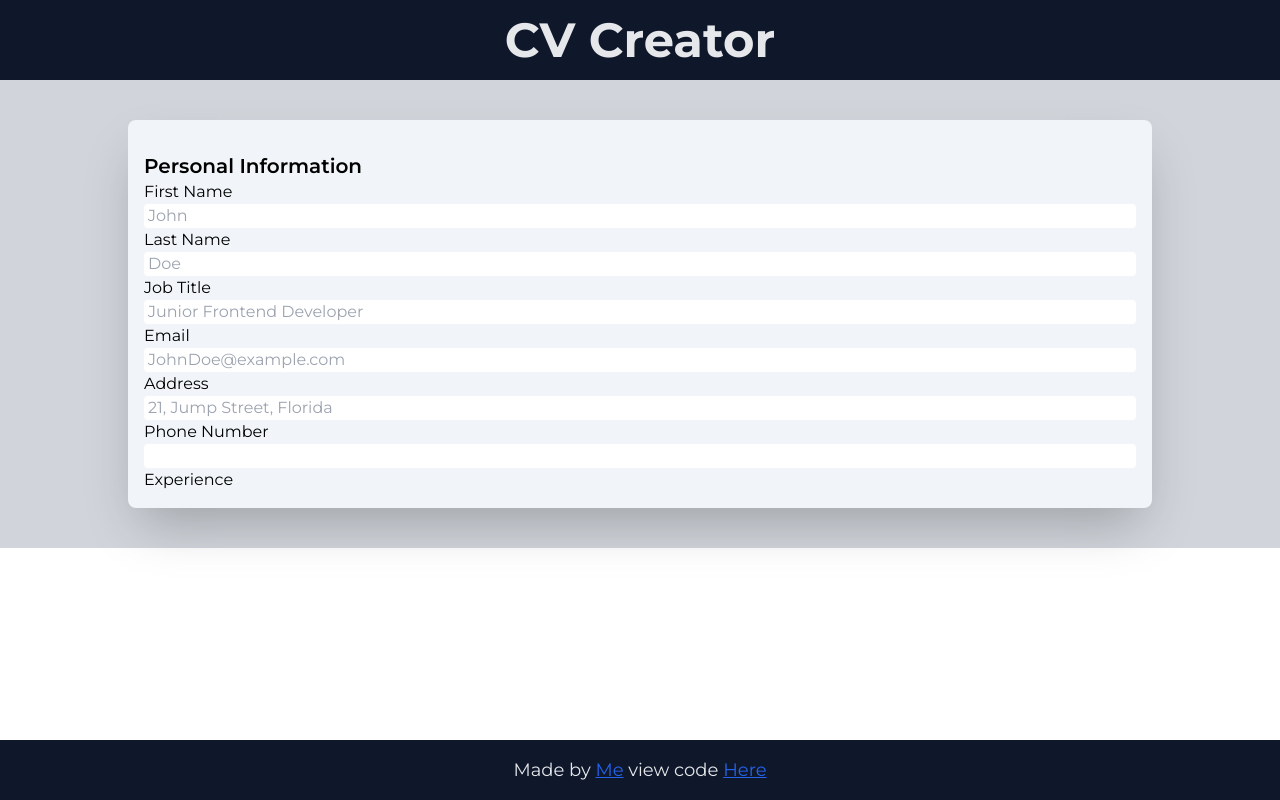
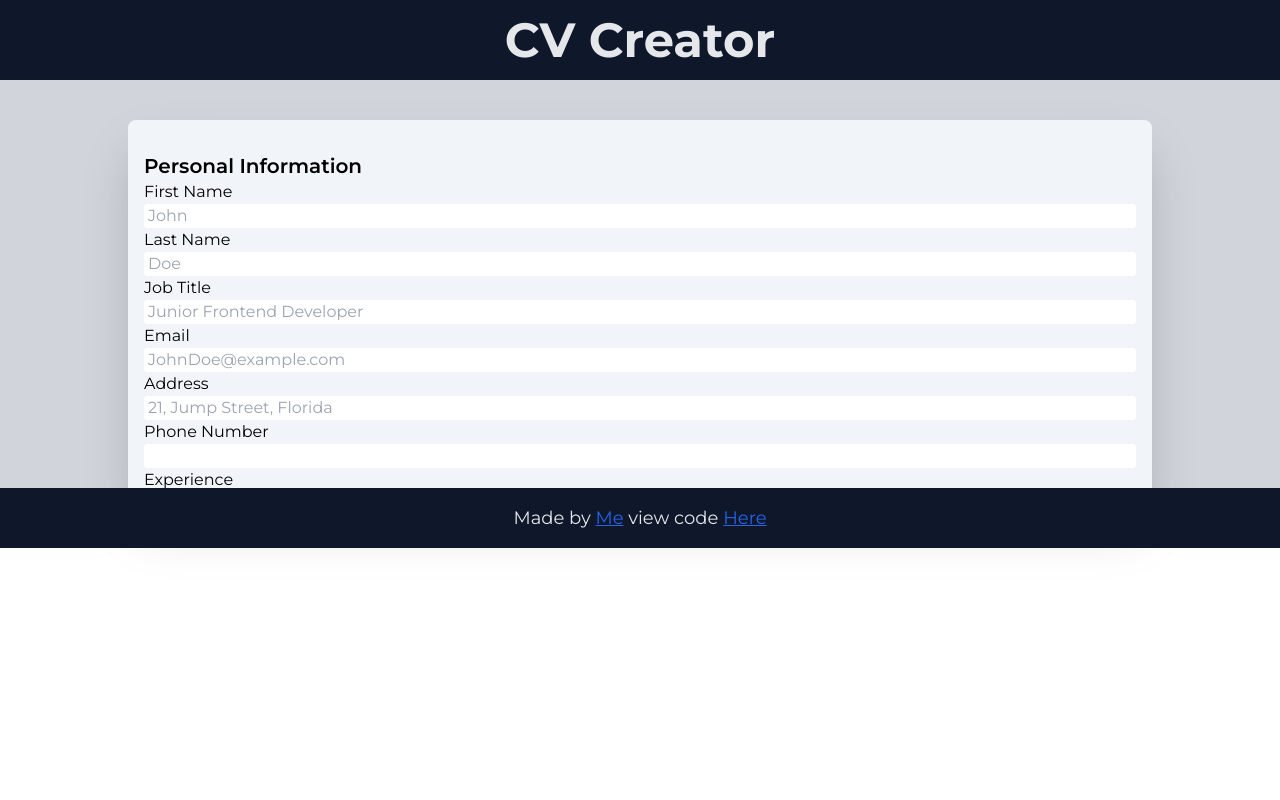
Before and after one commit to Asonance11/CV-Creator, a React (Vite) app: page / in a window 1280 px wide. Built offline with nearby package versions, Linux system fonts and the light colour scheme.

Commit message:
style: change position to relative

```diff
--- a/src/App.jsx
+++ b/src/App.jsx
@@ -5,7 +5,7 @@ import Main from './components/Main';
 
 const App = () => {
 	return (
-		<div>
+		<div className="relative">
 			<Header />
 			<Main />
 			<Footer />
```
